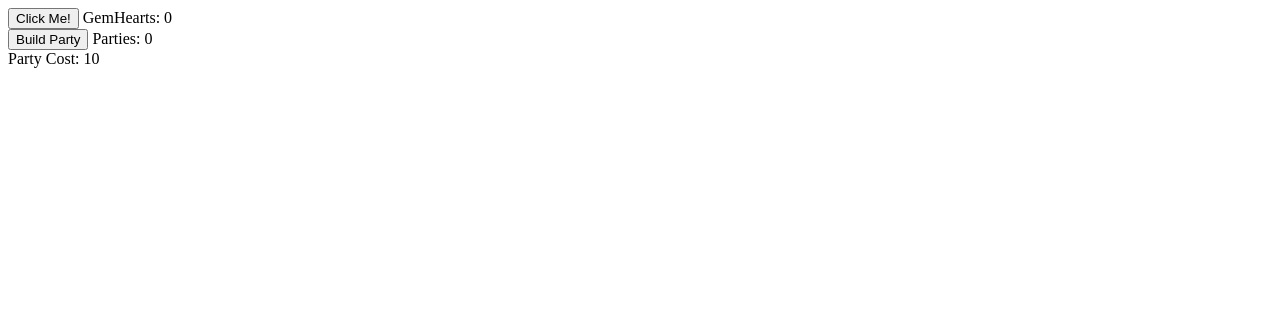
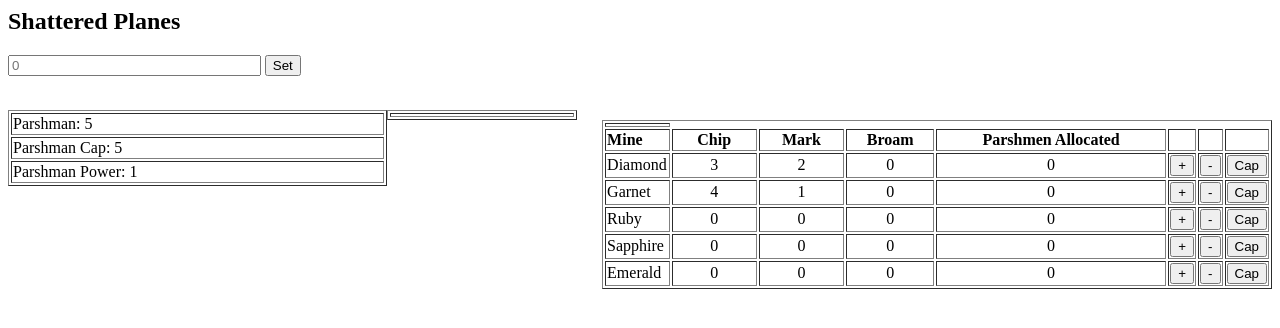
Before and after one commit to mmercer19/planes-shattered, a plain HTML site: page index.html in a window 1280 px wide. Drawn offline with Linux system fonts and the light colour scheme.

Commit message:
added files via upload

```diff
--- a/index.html
+++ b/index.html
@@ -1,16 +1,100 @@
 <html>
 <head>
+    <title>Shattered Planes</title>
     <link rel="stylesheet" type="text/css" href="interface.css" />
 </head>
 <body>
-        <button onClick="cookieClick(1)">Click Me!</button>
+    <h1></h1>
 
-        GemHearts: <span id="cookies">0</span>
+<h2>Shattered Planes</h2>
+
+
+<span><input placeholder="0" type="number" id="userInput" style="width:20%"></span>
+<button onmousedown="setInputNumber()">Set</button> <p id="demo"></p>
+
+        <table border="1" style="width:30%" align="left">
+            <tr>
+              <td>Parshman: <span id="parshmanCount" min="0">0</span></br></td>
+            </tr>
+            <tr>
+              <td>Parshman Cap: <span id="parshmanCap">0</span></br></td>
+            </tr>
+            <tr>
+              <td>Parshman Power: <span id="parshmanPower">1</span><br></td>
+            </tr>
             <br />
-        <button onClick="buyCursor()">Build Party</button>
-        Parties: <span id="cursors">0</span>
-        <br />
-        Party Cost: <span id="cursorCost">10</span>
-        <script type="text/javascript" src="main.js"></script>
+        </table>
+        <table border="1" style="width:15%">
+          <tr>
+            <th></th>
+          </tr>
+        </table>
+        <table border="1" style="width:53%" align="right">
+          <tr>
+            <td>
+
+          </td>
+          </tr>
+            <tr>
+              <th style="width:10%" align="left">Mine</th>
+              <th style="width:15%" align="center">Chip</th>
+              <th style="width:15%" align="center">Mark</th>
+              <th style="width:15%" align="center">Broam</th>
+              <th style="width:42%">Parshmen Allocated</th>
+              <th style="width:10%" align="right"></th>
+              <th style="width:10%" align="right"></th>
+              <th style="width:18%" align="right"></th>
+            </tr>
+            <tr>
+              <td>Diamond</td>
+              <td align="center"><span id="dchip">0</span></td>
+              <td align="center"><span id="dmark">0</span></td>
+              <td align="center"><span id="dbroam">0</span></td>
+              <td align="center"><span id="dparshmenAllocated">0</span></td>
+              <td align="right"><button onClick="assignParshman(1)" id=>+</button></td>
+              <td align="right"><button onClick="dremoveParshman(1)">-</button></td>
+              <td align="right"><button onClick="dassignAllParshman(1)">Cap</button></td>
+              </tr>
+            <tr>
+              <td>Garnet</td>
+              <td align="center"><span id="gchip">0</span></td>
+              <td align="center"><span id="gmark">0</span></td>
+              <td align="center"><span id="gbroam">0</span></td></td>
+              <td align="center"><span id="garnetParshmenAllocated">0</span></td>
+              <td align="right"><button onmousedown="dassignParshman();">+</button></td>
+              <td align="right"><button onClick="gremoveParshman(1)">-</button></td>
+              <td align="right"><button onClick="gassignAllParshman(1)">Cap</button></td>            </tr>
+            <tr>
+              <td>Ruby</td>
+              <td align="center"><span id="rchip">0</span></td>
+              <td align="center"><span id="rmark">0</span></td>
+              <td align="center"><span id="rbroam">0</span></td></td>
+              <td align="center"><span id="rubyParshmenAllocated">0</span></td>
+              <td align="right"><button onClick="rassignParshman(1)">+</button></td>
+              <td align="right"><button onClick="rremoveParshman(1)">-</button></td>
+              <td align="right"><button onClick="rassignAllParshman(1)">Cap</button></td>
+            </tr>
+              <tr>
+              <td>Sapphire</td>
+              <td align="center"><span id="schip">0</span></td>
+              <td align="center"><span id="smark">0</span></td>
+              <td align="center"><span id="sbroam">0</span></td></td>
+              <td align="center"><span id="sapphireParshmenAllocated">0</span></td>
+              <td align="right"><button onClick="sassignParshman(1)">+</button></td>
+              <td align="right"><button onClick="sremoveParshman(1)">-</button></td>
+              <td align="right"><button onClick="sassignAllParshman(1)">Cap</button></td>
+            </tr>
+              <tr>
+              <td>Emerald</td>
+              <td align="center"><span id="echip">0</span></td>
+              <td align="center"><span id="emark">0</span></td>
+              <td align="center"><span id="ebroam">0</span></td></td>
+              <td align="center"><span id="emeraldParshmenAllocated">0</span></td>
+              <td align="right"><button onClick="eassignParshman(1)">+</button></td>
+              <td align="right"><button onClick="eremoveParshman(1)">-</button></td>
+              <td align="right"><button onClick="eassignAllParshman(1)">Cap</button></td>
+            </tr>
+          </table>
+          <script src="main.js"></script>
             </body>
 </html>
--- a/interface.css
+++ b/interface.css
@@ -1,5 +1,5 @@
-body {
-    display: block;
-    margin: 8px;
-    border: 8px;
+input[type=number]::-webkit-inner-spin-button,
+input[type=number]::-webkit-outer-spin-button {
+  -webkit-appearance: none;
+  margin: 0;
 }
--- a/main.js
+++ b/main.js
@@ -1,40 +1,101 @@
-var cookies = 0;
+//
+// by Matt Mercer
+//
 
-function cookieClick(number){
-    cookies = cookies + number;
-	document.getElementById("cookies").innerHTML = cookies;
-};
 
-var cursors = 0;
+var parshmen = {
+  name:parshmen,
+  unemployed:0,
+  increment:1,
+  capincrement:0,
+  cap:100,
+  power:1,
+  assigned:0,
+  counter:1000
+}
+var userInput;
+function setInputNumber() {
+    var userInput = document.getElementById("userInput").value;
+    document.getElementById("demo").innerHTML = userInput; //test input function
+    x = userInput;
+}
+setInputNumber();
+console.log(userInput);
 
-function buyCursor(){
-    var cursorCost = Math.floor(10 * Math.pow(1.1,cursors));     //works out the cost of this cursor
-    if(cookies >= cursorCost){                                   //checks that the player can afford the cursor
-        cursors = cursors + 1;                                   //increases number of cursors
-    	cookies = cookies - cursorCost;                          //removes the cookies spent
-        document.getElementById('cursors').innerHTML = cursors;  //updates the number of cursors for the user
-        document.getElementById('cookies').innerHTML = cookies;  //updates the number of cookies for the user
-    };
-    var nextCost = Math.floor(10 * Math.pow(1.1,cursors));       //works out the cost of the next cursor
-    document.getElementById('cursorCost').innerHTML = nextCost;  //updates the cursor cost for the user
-};
 
-window.setInterval(function(){
 
-	cookieClick(cursors);
-	//console.log(cookies);
-}, 1000);
+var dparshmenAllocated = 0;
+var gparshmenAllocated = 0;
+var rparshmenAllocated = 0;
+var sparshmenAllocated = 0;
+var eparshmenAllocated = 0;
 
-var save = {
-    cookies: cookies,
-    cursors: cursors,
-    prestige: prestige
+function assignParshman(number){
+  var dparshmenAllocated = 0;
+  console.log(dparshmenAllocated);
+  userInput = document.getElementById("demo").innerHTML;
+  if (parshmen.unemployed + parshmen.assigned < parshmen.cap + 1){
+    parshmen.assigned = dparshmenAllocated + userInput;
+    parshmen.unemployed = parshmen.unemployed - userInput;
+    dparshmenAllocated = dparshmenAllocated + userInput;
+    document.getElementById("dparshmenAllocated").innerHTML = dparshmenAllocated;
+		document.getElementById('parshmanCount').innerHTML = parshmen.unemployed;
+  }
 }
-localStorage.setItem("save",JSON.stringify(save));
-var savegame = JSON.parse(localStorage.getItem("save"));
-if (typeof savegame.cookies !== "undefined") cookies = savegame.cookies;
 
-function prettify(input){
-    var output = Math.round(input * 1000000)/1000000;
-	return output;
+var parshemnIncrement = setInterval(parshmenCount, parshmen.counter);
+
+function parshmenCount () {
+  if (parshmen.unemployed + parshmen.assigned < parshmen.cap){
+  parshmen.unemployed = parshmen.unemployed + 1;
+  parshmen.capincrement = parshmen.capincrement + 1;
+  document.getElementById('parshmanCount').innerHTML = parshmen.unemployed;
+  document.getElementById('parshmanCap').innerHTML = parshmen.capincrement;
+  }
 }
+
+var diamondChip = 0;
+var diamondMark = 0;
+var diamondBroam = 0;
+var counter = 1000;
+var diamonds = setInterval(diamondMine, counter);
+
+function diamondMine() {
+    var c = Math.floor(Math.random().toFixed(2) * 100);
+      if (c < 80){
+    diamondChip = diamondChip + 1;
+      document.getElementById('dchip').innerHTML = diamondChip.toLocaleString('en-US');
+        }
+  else if (c < 95){
+    	diamondMark = diamondMark + 1;
+      document.getElementById('dmark').innerHTML = diamondMark.toLocaleString('en-US');
+  	}
+  else if (c < 99){
+    	diamondBroam = diamondBroam + 1;
+      document.getElementById('dbroam').innerHTML = diamondBroam.toLocaleString('en-US');
+
+  	}
+}
+
+var garnetChip = 0;
+var garnetMark = 0;
+var garnetBroam = 0;
+var counter = 1000;
+var garnets = setInterval(garnetMine, counter);
+
+function garnetMine() {
+    var c = Math.floor(Math.random().toFixed(2) * 100);
+      if (c < 80){
+    garnetChip = garnetChip + 1;
+      document.getElementById('gchip').innerHTML = garnetChip.toLocaleString('en-US');
+        }
+  else if (c < 95){
+    	garnetMark = garnetMark + 1;
+      document.getElementById('gmark').innerHTML = garnetMark.toLocaleString('en-US');
+  	}
+  else if (c < 99){
+    	garnetBroam = garnetBroam + 1;
+      document.getElementById('gbroam').innerHTML = garnetBroam.toLocaleString('en-US');
+
+  	}
+}
```
Lines whose indentation alone changed are shown as unchanged.
